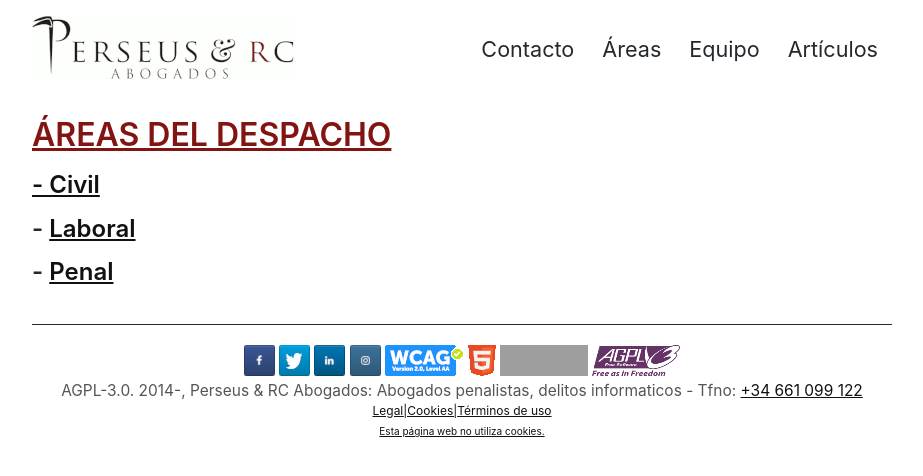
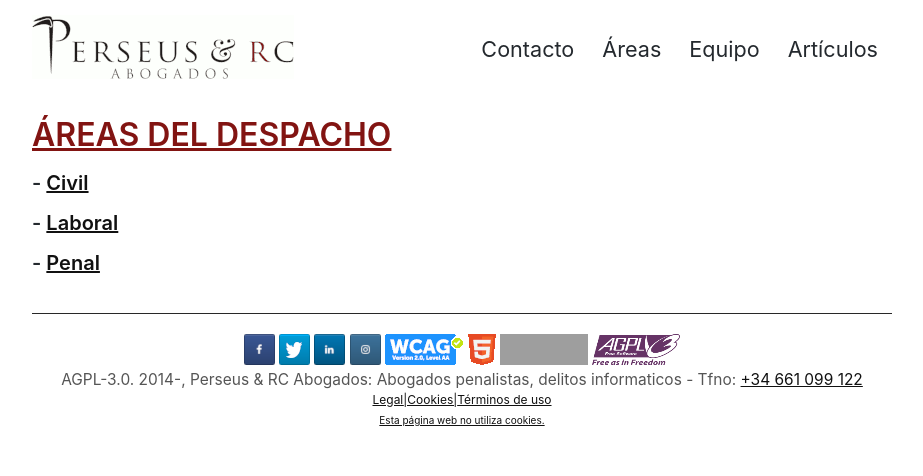
Before and after one commit to streaming10/perseusnew, a Jekyll site: the page built from areas.md, in a window 1280 px wide. Shown: the top 476 px of the page, without its empty margins (158-1081 px from the left). Built offline with Jekyll 4.4.1, drawn with Linux system fonts in a browser that asks for light colours; our own code applies the rules of GitHub Pages for plain Markdown files; grey boxes are pictures that could not be loaded.

```diff
--- a/areas.md
+++ b/areas.md
@@ -14,8 +14,8 @@ keywords: Áreas
 
 # [ÁREAS DEL DESPACHO](https://perseusyrcabogados.com/areas.html "ÁREAS DEL DESPACHO")
 
-## [- Civil](https://perseusyrcabogados.com/areas.html "- Civil")
+### - [Civil](https://perseusyrcabogados.com/areas.html "- Civil")
 
-## - [Laboral](https://perseusyrcabogados.com/laboral.html "Laboral")
+### - [Laboral](https://perseusyrcabogados.com/laboral.html "Laboral")
 
-## - [Penal](https://perseusyrcabogados.com/penal.html "Penal")
+### - [Penal](https://perseusyrcabogados.com/penal.html "Penal")
```
